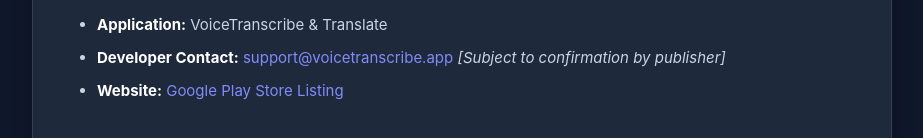
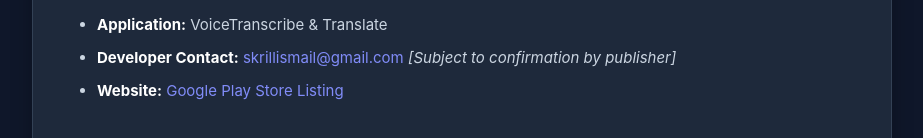
Before and after one commit to ismailoxiskh/voicetranscribe-privacy, a plain HTML site: page index.html in a window 1280 px wide. Shown: the part 2944-3082 px from the top of the page, without its empty margins (178-1101 px from the left). Drawn offline with Linux system fonts and the light colour scheme.

Commit message:
Update developer contact email in index.html

```diff
--- a/index.html
+++ b/index.html
@@ -177,7 +177,7 @@
     <p>If you have questions, concerns, or requests regarding this Privacy Policy or your data, please contact our support team:</p>
     <ul>
       <li><strong>Application:</strong> VoiceTranscribe & Translate</li>
-      <li><strong>Developer Contact:</strong> <a href="mailto:support@voicetranscribe.app">support@voicetranscribe.app</a> <em>[Subject to confirmation by publisher]</em></li>
+      <li><strong>Developer Contact:</strong> <a href="mailto:skrillismail@gmail.com">skrillismail@gmail.com</a> <em>[Subject to confirmation by publisher]</em></li>
       <li><strong>Website:</strong> <a href="https://play.google.com/store/apps/details?id=com.ismail.voicetranscribe" target="_blank">Google Play Store Listing</a></li>
     </ul>
 
```
